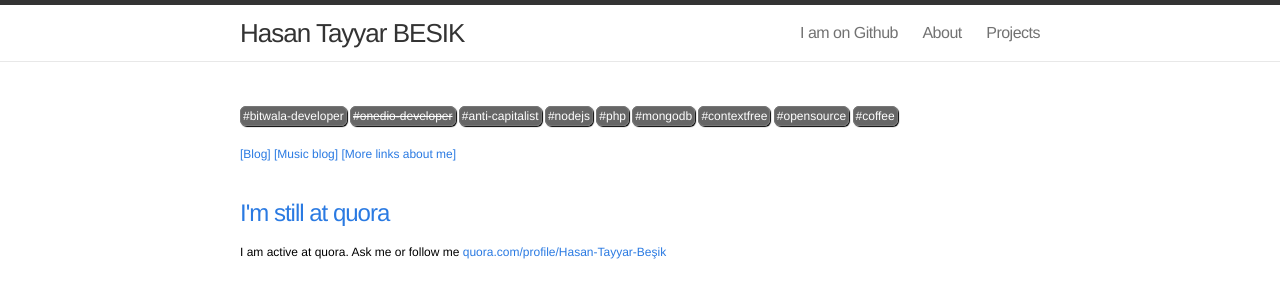
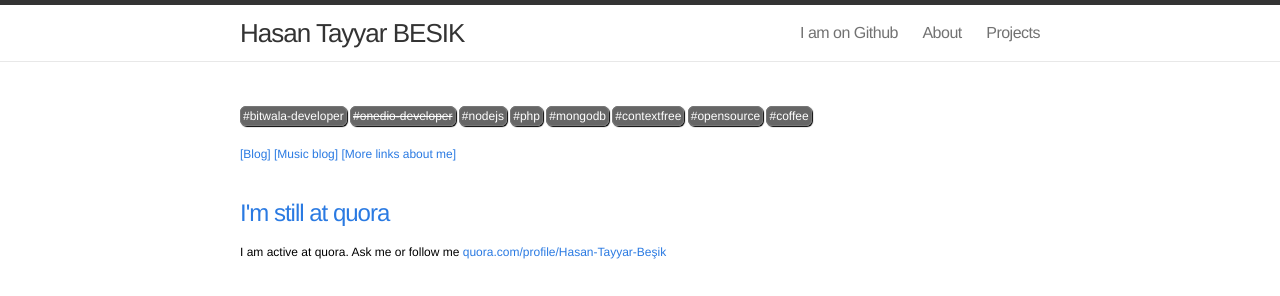
Before and after one commit to hasantayyar/hasantayyar.net, a Jekyll site: the page built from index.html, in a window 1280 px wide. Shown: the top 296 px of the page. Built offline with Jekyll 4.4.1, drawn with Linux system fonts in a browser that asks for light colours; nearby versions of some CDN libraries; some web fonts are replaced; Markdown is read by kramdown in place of the engine named in the settings.

Commit message:
Update index.html
I don't want to be more expressive while defining myself

```diff
--- a/index.html
+++ b/index.html
@@ -3,7 +3,7 @@
 ---
 <div class="home">
   <ul class="posts">
-    <li><div class="content"><span class="badge">#bitwala-developer</span> <span class="badge" style="text-decoration:line-through">#onedio-developer</span> <span class="badge">#anti-capitalist</span>  <span class="badge">#nodejs</span> <span class="badge">#php</span> <span class="badge">#mongodb</span> <span class="badge">#contextfree</span>	<span class="badge">#opensource</span> <span class="badge">#coffee</span></div>
+    <li><div class="content"><span class="badge">#bitwala-developer</span> <span class="badge" style="text-decoration:line-through">#onedio-developer</span> <span class="badge">#nodejs</span> <span class="badge">#php</span> <span class="badge">#mongodb</span> <span class="badge">#contextfree</span>	<span class="badge">#opensource</span> <span class="badge">#coffee</span></div>
     <li><div class="content"><a href="https://medium.com/@htayyar">[Blog]</a> <a href="http://kafadinliyorum.com">[Music blog]</a></a> <a href="/about/">[More links about me]</a> <br><br></div></li>
     {% for post in site.posts %}
       <li><a class="post-link" href="{{ post.url | prepend: site.baseurl }}">{{ post.title }}</a><div class="content">{{ post.content }}<br><span class="post-date">{{ post.date | date: "%b %-d, %Y" }}</span></div><br></li>
```
